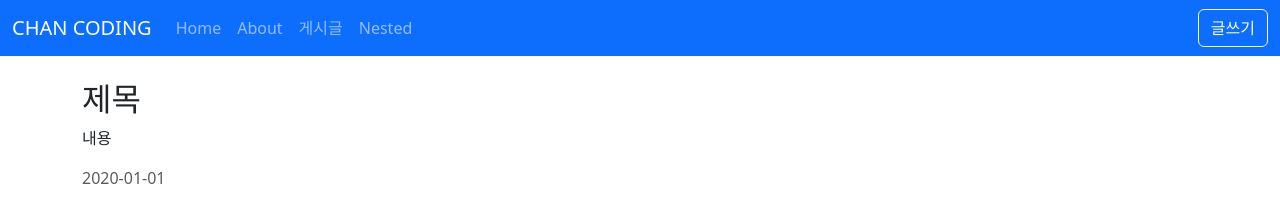
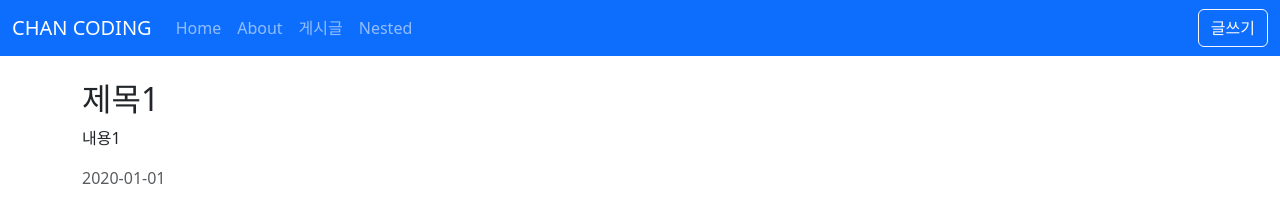
Before and after one commit to changonna/vue3-posts, a Vue app: page /posts/1 in a window 1280 px wide. Shown: the top 200 px of the page. Built offline with nearby package versions, Linux system fonts and the light colour scheme.

Commit message:
feat: 게시물 타입 정의 및 상세 페이지에서 데이터 바인딩 추가

```diff
--- a/src/api/posts.ts
+++ b/src/api/posts.ts
@@ -1,4 +1,5 @@
-// axios
+import type { Post } from '@/types';
+
 const posts = [
 	{ id: 1, title: '제목1', content: '내용1', createdAt: '2021-01-01' },
 	{ id: 2, title: '제목2', content: '내용2', createdAt: '2021-01-02' },
@@ -11,4 +12,8 @@ export function getPosts() {
 	return posts;
 }
 
+export function getPostById(id: number): Post | undefined {
+	return posts.find(posts => posts.id === id);
+}
+
 export default posts;
--- /dev/null
+++ b/src/types/index.ts
@@ -0,0 +1 @@
+export type { Post } from './post';
--- /dev/null
+++ b/src/types/post.ts
@@ -0,0 +1,6 @@
+export interface Post {
+	id: number;
+	title: string;
+	content: string;
+	createdAt: string;
+}
--- a/src/views/posts/PostDetailView.vue
+++ b/src/views/posts/PostDetailView.vue
@@ -1,15 +1,15 @@
 <template>
 	<div>
-		<h2>제목</h2>
-		<p>내용</p>
+		<h2>{{ form.title }}</h2>
+		<p>{{ form.content }}</p>
 		<p class="text-muted">2020-01-01</p>
 		<hr class="my-4" />
 		<div class="row g-2">
 			<div class="col-auto">
-				<button class="btn btn-outline-dark" @click="goPrevPage">이전글</button>
+				<button class="btn btn-outline-dark" @click="">이전글</button>
 			</div>
 			<div class="col-auto">
-				<button class="btn btn-outline-dark" @click="goNextPage">다음글</button>
+				<button class="btn btn-outline-dark" @click="">다음글</button>
 			</div>
 			<div class="col-auto me-auto"></div>
 			<div class="col-auto">
@@ -33,7 +33,9 @@
 <script setup lang="ts">
 // import { ref, watch } from 'vue';
 import { useRoute, useRouter } from 'vue-router';
-import { ref } from 'vue';
+import { reactive, ref } from 'vue';
+import { getPostById } from '@/api/posts';
+import type { Post } from '@/types';
 
 // const route = useRoute();
 // console.log(route.params);
@@ -49,7 +51,34 @@ import { ref } from 'vue';
 
 const route = useRoute();
 
-const id = route.params.id;
+const id = parseInt(route.params.id);
+
+/**
+ * ref
+ * 장점) 객체 할당 가능
+ * 단점) form.value.title, form.value.content 처럼 .value를 붙여야한다.
+ * ++ 장점) 일관성
+ *
+ * reactive
+ * 장점) form.title, form.content 처럼 바로 접근 가능
+ * 단점) 객체 할당 불가능
+ *
+ * --> 페이지 컴포넌트에서 웬만하면 ref를 사용하려고 한다.
+ */
+const form = ref({});
+// let form = reactive({});
+
+const fetchPost = () => {
+	const data = getPostById(id);
+	if(!data) {
+		return {};
+	}
+	form.value = { ...data };
+	// form.title = data.title;
+	// form.content = data.content;
+
+}
+fetchPost();
 
 // const goPrevPage = () => {
 // 	router.push({
@@ -83,6 +112,8 @@ const deletePage = () => {
 		name: 'PostList',
 	});
 };
+
+
 </script>
 
 <style lang="scss" scoped></style>
```
